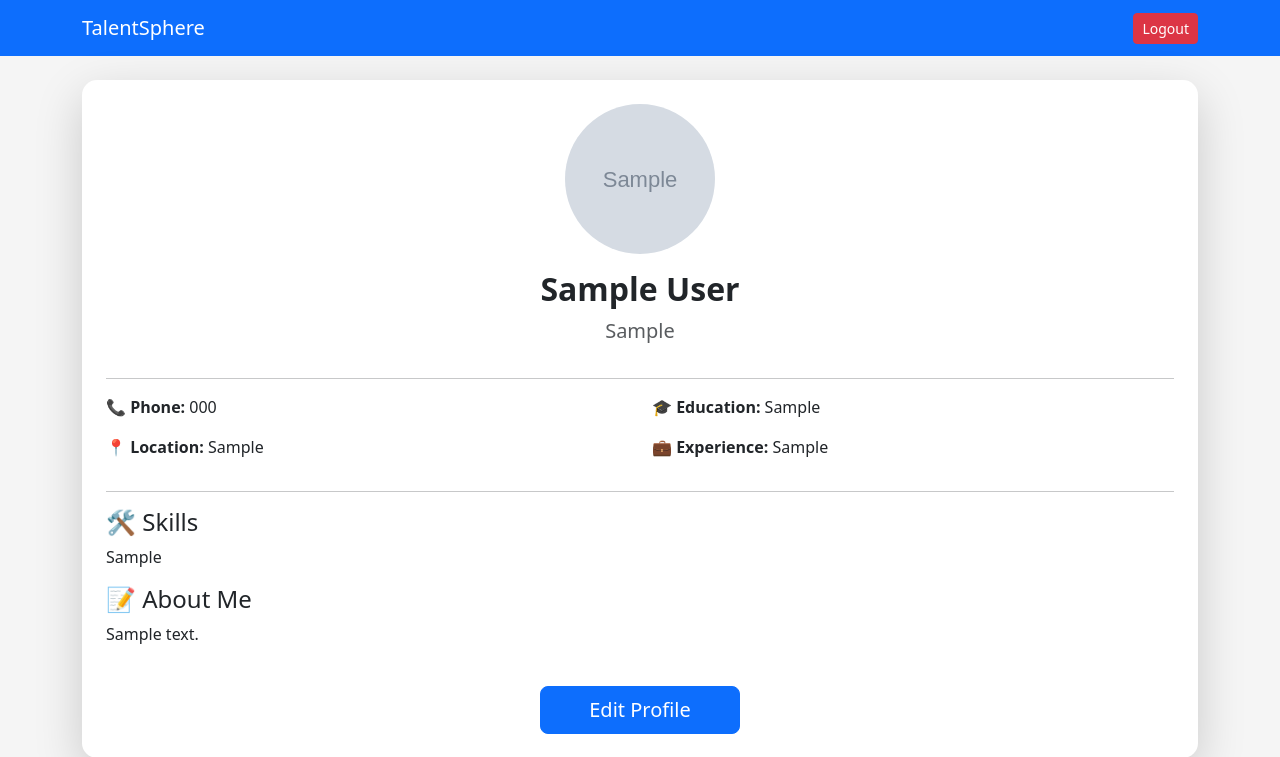
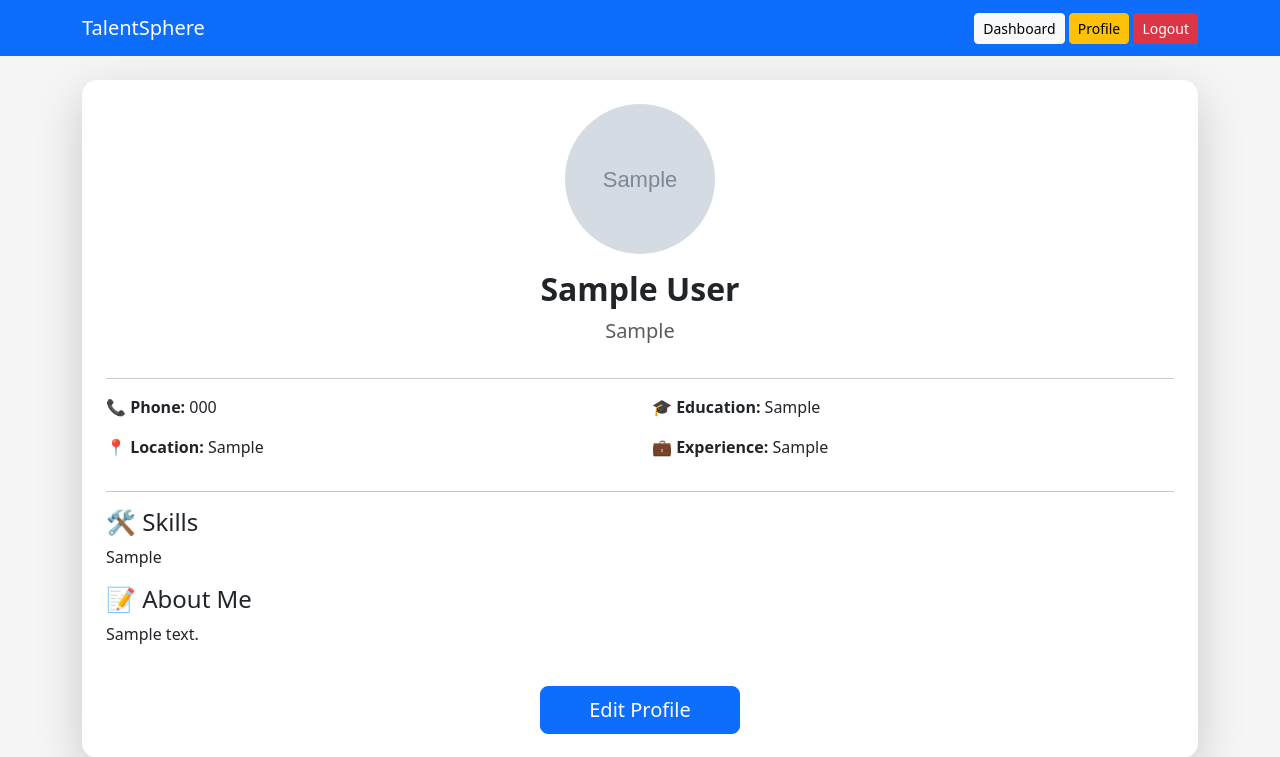
Before and after one commit to Sriveena47/TalentSphere-Elevate, a Django app: page /candidate/profile/ in a window 1280 px wide. Shown: the top 757 px of the page. Run offline with Django 5.2, Linux system fonts and the light colour scheme; a user stored in the database is signed in; tables that the repository leaves empty hold one stand-in row (values such as "Sample post"); grey boxes marked "Sample" are stand-in pictures.

Commit message:
Fixed navbar dashboard

```diff
--- a/milestone1/backend/accounts/views.py
+++ b/milestone1/backend/accounts/views.py
@@ -30,10 +30,10 @@ def login_view(request):
                 profile = UserProfile.objects.get(user=user)
 
                 if profile.role == "candidate":
-                    return redirect("candidate_dashboard")
+                    return redirect("candidate_profile")
 
                 elif profile.role == "recruiter":
-                    return redirect("recruiter_dashboard")
+                    return redirect("recruiter_profile")
 
             except UserProfile.DoesNotExist:
                 return redirect("/")
--- a/milestone1/backend/templates/base.html
+++ b/milestone1/backend/templates/base.html
@@ -18,7 +18,7 @@
 
         <div class="ms-auto">
 
-    {% if user.profile.role == "candidate" %}
+    {% if  user.userprofile.role == "candidate" %}
 
         <a href="{% url 'candidate_dashboard' %}" class="btn btn-light btn-sm">
             Dashboard
@@ -28,7 +28,7 @@
             Profile
         </a>
 
-    {% elif user.profile.role == "recruiter" %}
+    {% elif user.userprofile.role == "recruiter" %}
 
         <a href="{% url 'recruiter_dashboard' %}" class="btn btn-light btn-sm">
             Dashboard
--- a/milestone1/backend/templates/candidate/profile.html
+++ b/milestone1/backend/templates/candidate/profile.html
@@ -3,6 +3,7 @@
 {% block title %}Candidate Profile{% endblock %}
 
 {% block content %}
+
 
 <div class="card shadow-lg border-0 p-4">
 
```
